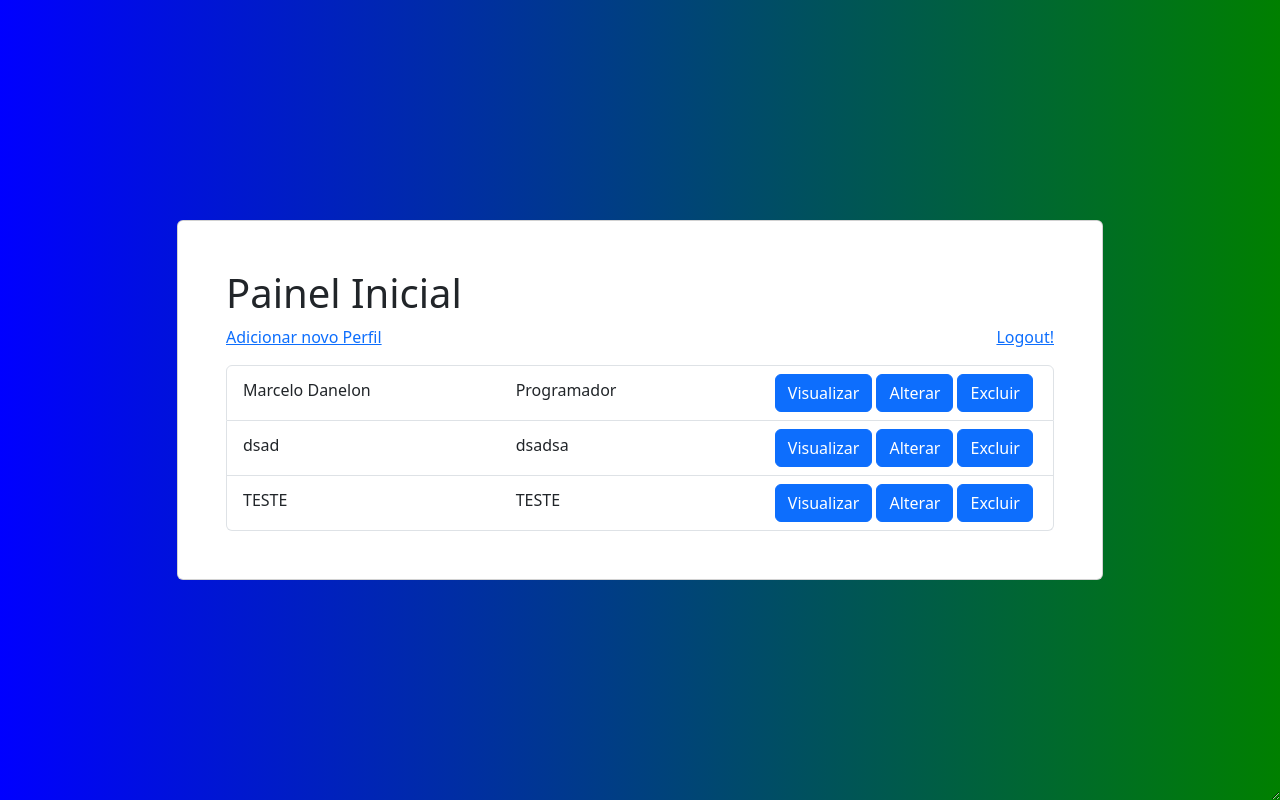
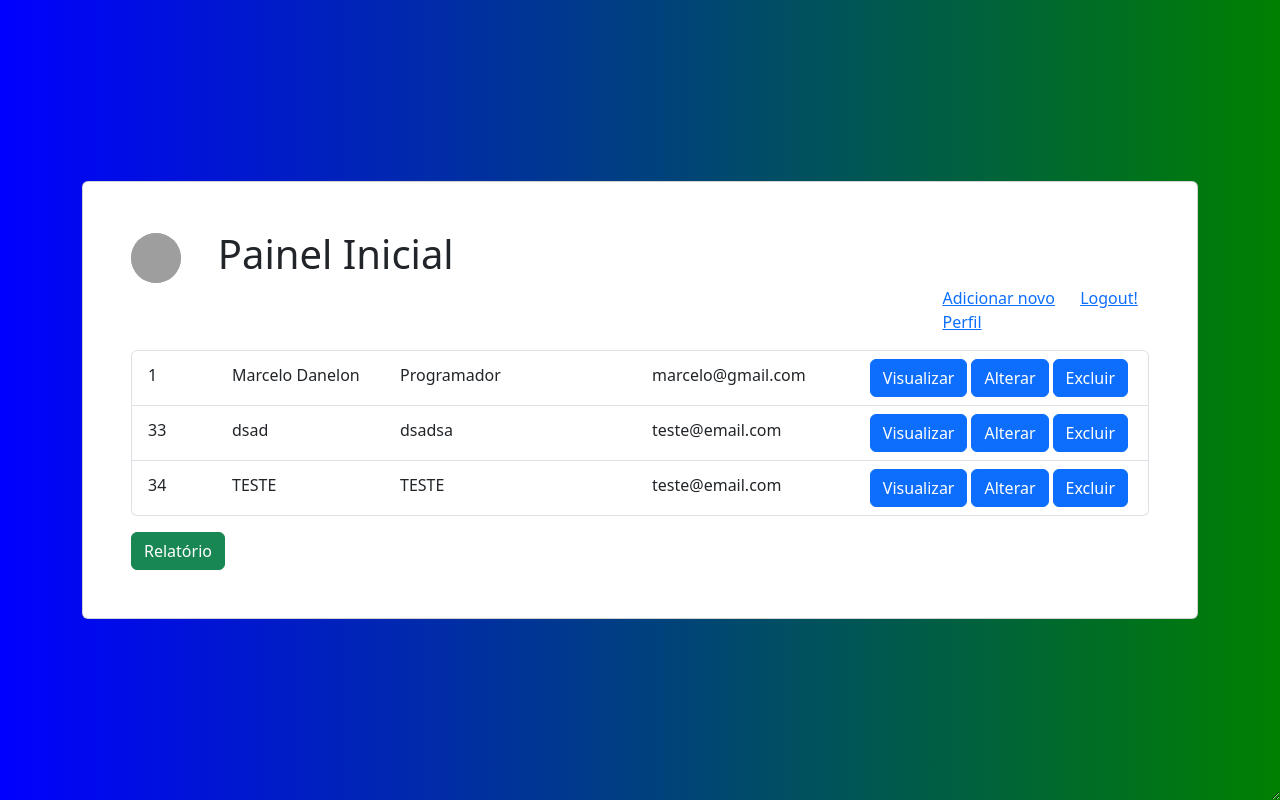
Before and after one commit to marcelodanelon/linktree, a PHP site: page /perfil-painel.php in a window 1280 px wide. Run offline with PHP 8.4, Linux system fonts and the light colour scheme; the visitor is signed in with stand-in values (Sample User, id 1); data comes from the database, SQL or seed files in the repository; grey boxes are pictures that could not be loaded.

Commit message:
icone avatar
incluido code para apresentar imagem avatar logado

```diff
--- a/confirma-login.php
+++ b/confirma-login.php
@@ -1,6 +1,7 @@
 <?php
     $email = $_POST['usuario'];
     $senha = $_POST['senha'];
+    $senha = md5($senha);
 
     include "conexao.php";
 
@@ -13,6 +14,7 @@
     if(mysqli_num_rows($result)> 0){
         while($perfil = mysqli_fetch_assoc($result)){
             session_start();
+            $_SESSION["foto"]=$perfil['foto'];
             $_SESSION["usuario"]=$perfil['email'];
             $_SESSION["senha"]=$perfil['senha'];
         }
--- a/header.php
+++ b/header.php
@@ -29,6 +29,24 @@
             margin-bottom: 1rem;
             max-width: 9rem;
         }
+        .circle {
+            background-color: #aaa;
+            border-radius: 50%;
+            width: 100px;
+            height: 100px;
+            overflow: hidden;
+            position: relative;
+            object-fit: cover;
+        }
+        .circlePainel {
+            background-color: #aaa;
+            border-radius: 50%;
+            width: 50px;
+            height: 50px;
+            overflow: hidden;
+            position: relative;
+            object-fit: cover;
+        }
     </style>
 </head>
     <body>
--- a/perfil-alterar.php
+++ b/perfil-alterar.php
@@ -28,7 +28,7 @@
                 ?>
                 <div class="row align-items-center">
                     <div class="col-2">
-                        <img src="<?php echo "upload/img/".$foto; ?>" width=100px height=auto>
+                        <img class="circle" src="<?php echo "upload/img/".$foto; ?>" width=100px height=auto>
                     </div>
                     <div class="col-6">
                         <h3>Alterar Perfil</h3>
--- a/perfil-painel.php
+++ b/perfil-painel.php
@@ -2,16 +2,26 @@
     include "verifica-login.php";
     include "header.php";
 ?>
-<div class="col col-xl-10">
+<div class="col col-xl-20">
     <div class="card">
         <div class="card-body p-5">
-            <h1>Painel Inicial</h1>
+            <div class="row align-items-center">
+                <div class="col-1">
+                    <?php $foto=$_SESSION["foto"] ?? ''; ?>
+                    <img class="circlePainel" src="<?php echo "upload/img/".$foto; ?>" width=100px height=auto>
+                </div>
+                <div class="col-3">
+                    <h1>Painel Inicial</h1>
+                </div>
+            </div>
             <div class="row">
-                <div class="col-6 d-flex justify-content-start">
-                    <a href="perfil-novo.php">Adicionar novo Perfil</a>
-                </div>
-                <div class="col-6 d-flex justify-content-end">
-                    <a href="login.php?msg=logout">Logout!</a>
+                <div class="d-flex justify-content-end">
+                    <div class="col-2 ps-5">
+                        <a href="perfil-novo.php">Adicionar novo Perfil</a>
+                    </div>
+                    <div class="col-1 ps-3">
+                        <a href="login.php?msg=logout">Logout!</a>
+                    </div>
                 </div>
             </div>
             <ul class="list-group mt-3">
@@ -19,19 +29,26 @@
                 $sql = "select * from t_perfis";
                 $result = mysqli_query($conexao,$sql);
                 while($perfil = mysqli_fetch_assoc($result)){
+                    $id = $perfil['id'];
                     $nome = $perfil['nome'];
                     $profissao = $perfil['profissao'];
-                    $id = $perfil['id'];
+                    $email = $perfil['email'];
             ?>
                         <li class="list-group-item">
                             <div class="row">
-                                <div class="col-4 pt-1">
+                                <div class="col-1 pt-1">
+                                    <?php echo $id ?>
+                                </div>
+                                <div class="col-2 pt-1">
                                     <?php echo $nome ?>
                                 </div>
-                                <div class="col-4 pt-1">
+                                <div class="col-3 pt-1">
                                     <?php echo $profissao ?>
                                 </div>
-                                <div class="col-4 d-flex justify-content-end">
+                                <div class="col-3 pt-1">
+                                    <?php echo $email ?>
+                                </div>
+                                <div class="col-3 d-flex justify-content-end">
                                     <a href='perfil-visualizar.php?id=<?php echo $id ?>' class="btn btn-primary me-1">Visualizar</a>
                                     <a href='perfil-alterar.php?id=<?php echo $id ?>' class="btn btn-primary me-1">Alterar</a>
                                     <a href='perfil-excluir.php?id=<?php echo $id ?>' class="btn btn-primary me-1">Excluir</a>
@@ -40,6 +57,7 @@
                         </li>
                     <?php } ?>
                 </ul>
+                <a href="relatorio.php" class="btn btn-success mt-3">Relatório</a>
 <?php
     include "footer.php";
 ?>
--- a/perfil-salvar-alteracao.php
+++ b/perfil-salvar-alteracao.php
@@ -14,6 +14,7 @@
     $youtube = $_POST['youtube'];
     $senha = $_POST['senha'];
     $fundo = $_POST['fundo'];
+    $senha = md5($senha);
 
     if($nomeDoArquivo==''){
         $sql = "update t_perfis set nome='$nome', email='$email', profissao='$profissao', descricao='$descricao', instagram='$instagram', linkedin='$linkedin',facebook='$facebook',youtube='$youtube',senha='$senha', fundo='$fundo' where id=$id";
--- a/perfil-salvar.php
+++ b/perfil-salvar.php
@@ -13,6 +13,7 @@
     $youtube = $_POST['youtube'];
     $senha = $_POST['senha'];
     $fundo = $_POST['fundo'];
+    $senha = md5($senha);
 
     ## criar nome e local imagem
     $pasta = 'upload/img/';
--- a/perfil-visualizar.php
+++ b/perfil-visualizar.php
@@ -29,7 +29,7 @@
                 ?>
                 <div class="row align-items-center">
                     <div class="col-2">
-                        <img src="<?php echo "upload/img/".$foto; ?>" width=100px height=auto>
+                        <img class="circle" src="<?php echo "upload/img/".$foto; ?>" width=100px height=auto>
                     </div>
                     <div class="col-6">
                         <h3>Visualizar Perfil</h3>
```
Also changed, not shown: upload/img/1678141757.png (added), upload/img/1678143182.gif (added), upload/img/1678143210.jpg (added).
